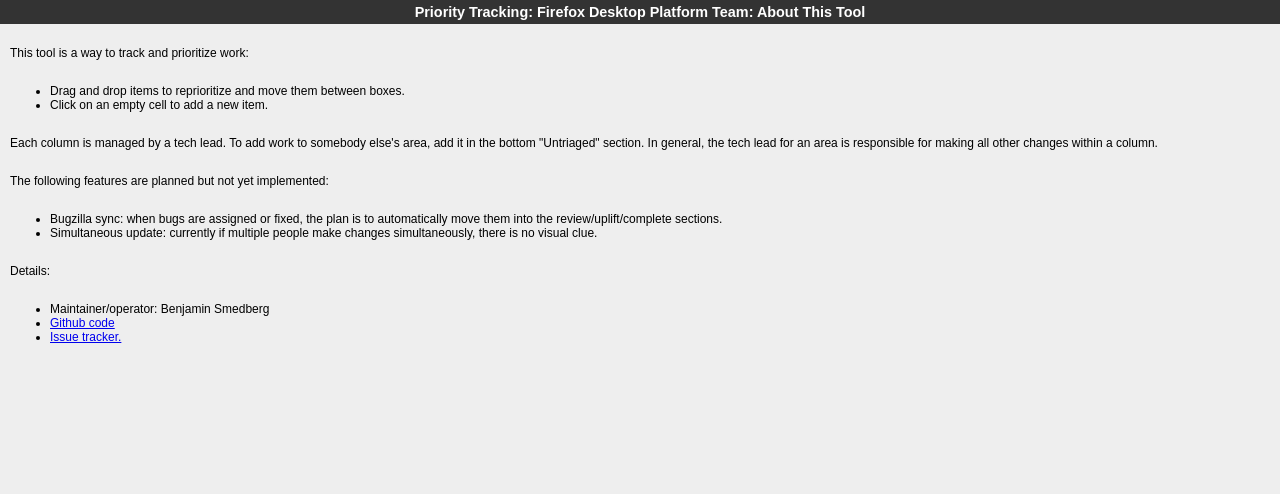
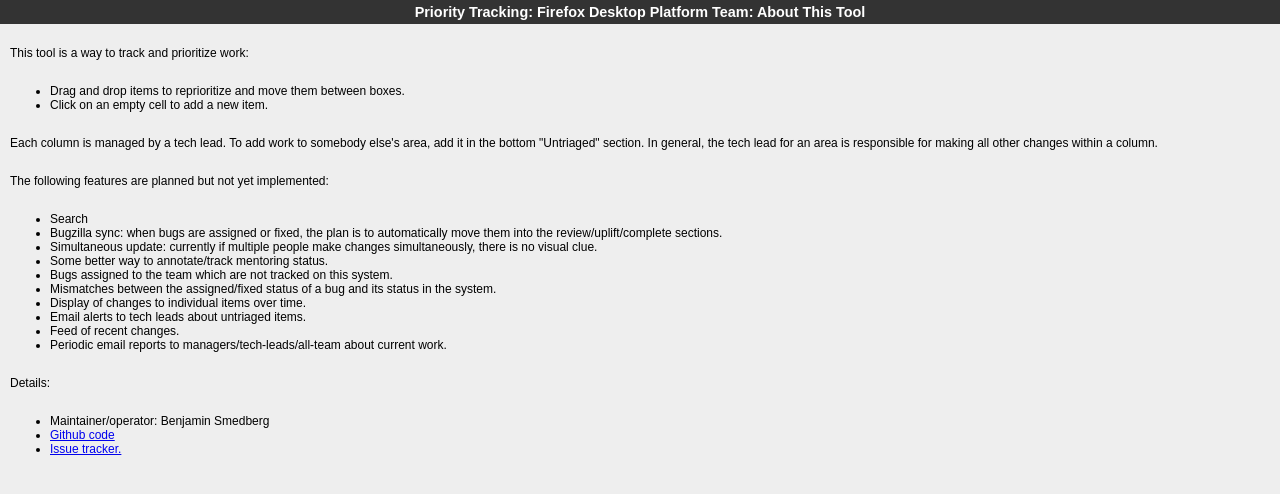
Before and after one commit to bsmedberg/mozilla-priority-tracker, a plain HTML site: page prioritytool/static/about.html in a window 1280 px wide. Drawn offline with Linux system fonts and the light colour scheme.

Commit message:
Add more details about planned features.

```diff
--- a/prioritytool/static/about.html
+++ b/prioritytool/static/about.html
@@ -23,10 +23,19 @@
 
     <p>The following features are planned but not yet implemented:
     <ul>
+      <li>Search
       <li>Bugzilla sync: when bugs are assigned or fixed, the plan is to
         automatically move them into the review/uplift/complete sections.
       <li>Simultaneous update: currently if multiple people make changes
         simultaneously, there is no visual clue.
+      <li>Some better way to annotate/track mentoring status.
+      <li>Bugs assigned to the team which are not tracked on this system.
+      <li>Mismatches between the assigned/fixed status of a bug and its
+        status in the system.
+      <li>Display of changes to individual items over time.
+      <li>Email alerts to tech leads about untriaged items.
+      <li>Feed of recent changes.
+      <li>Periodic email reports to managers/tech-leads/all-team about current work.
     </ul>
 
     <p>Details:
```
